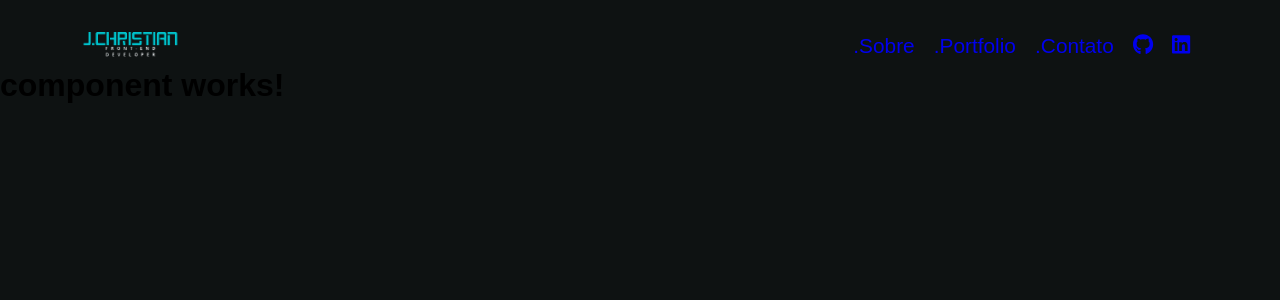
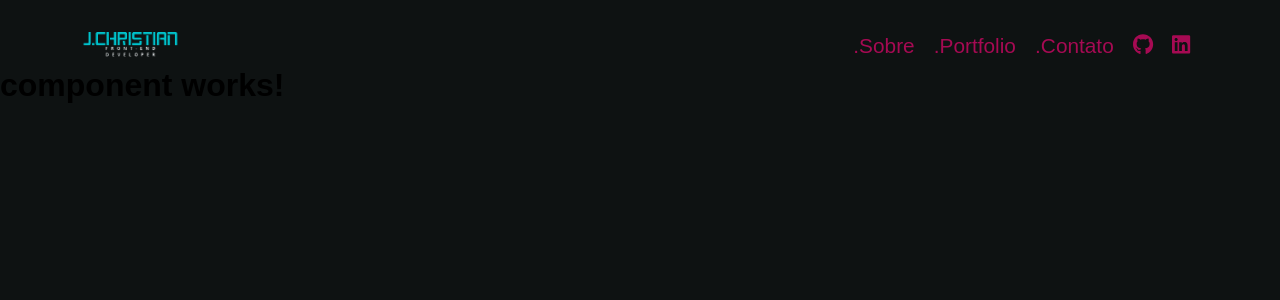
Before and after one commit to Jeff-Christian/Portfolio-in-Angular, an Angular app: page / in a window 1280 px wide. Shown: the top 300 px of the page. Built offline with nearby package versions, Linux system fonts and the light colour scheme.

Commit message:
ajuste dos links de contato

```diff
--- a/src/app/components/header/header.component.css
+++ b/src/app/components/header/header.component.css
@@ -24,7 +24,12 @@ header{
 }
 
 .link-box ul li a{
+  color: #A60A53;
   font-size: 1.3em;
+}
+
+.link-box ul li a:hover{
+  color: #BAD9C8;
 }
 
 .logo{
--- a/src/app/components/header/header.component.html
+++ b/src/app/components/header/header.component.html
@@ -7,8 +7,8 @@
           <li><a href="#">.Sobre</a></li>
           <li><a href="#">.Portfolio</a></li>
           <li><a href="#">.Contato</a></li>
-          <li><a href="#"><fa-icon [icon]="faGithub"></fa-icon></a></li>
-          <li><a href="#"><fa-icon [icon]="faLinkedin"></fa-icon></a></li>
+          <li><a href="https://github.com/Jeff-Christian" target="_blank"><fa-icon [icon]="faGithub"></fa-icon></a></li>
+          <li><a href="https://www.linkedin.com/in/jeffersonchristians/" target="_blank"><fa-icon [icon]="faLinkedin"></fa-icon></a></li>
         </ul>
       </div>
     </div>
```
